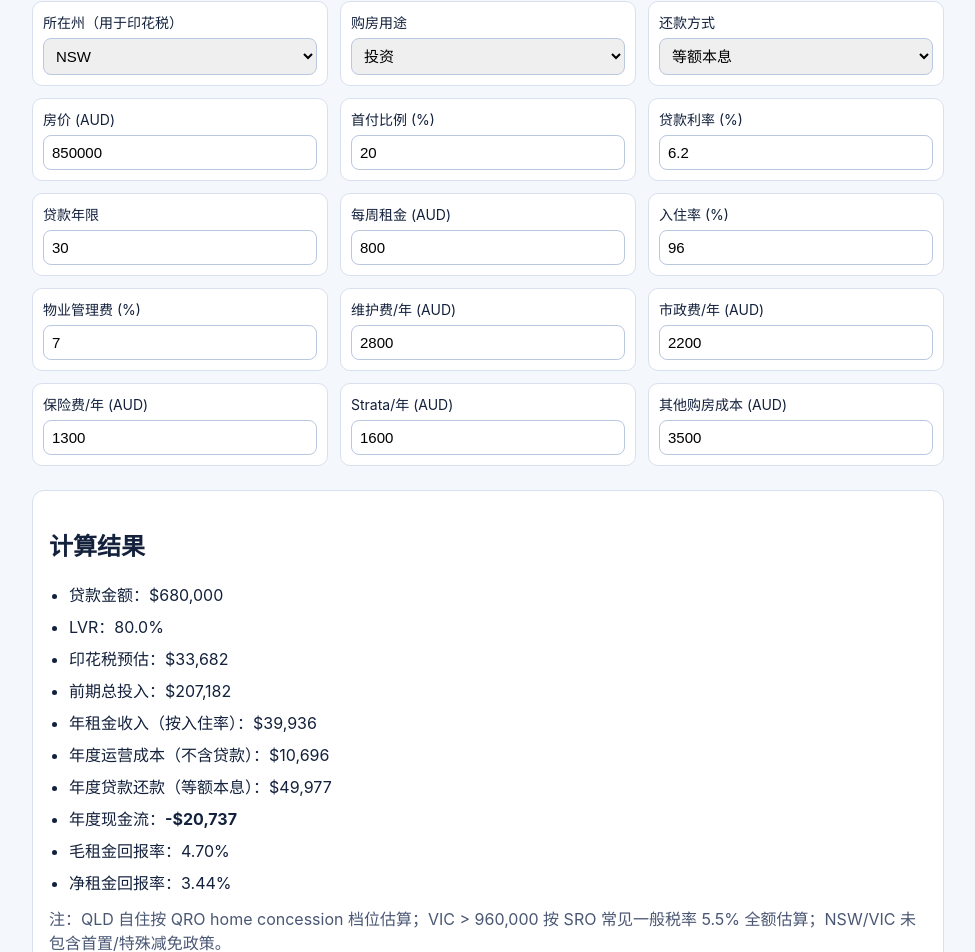
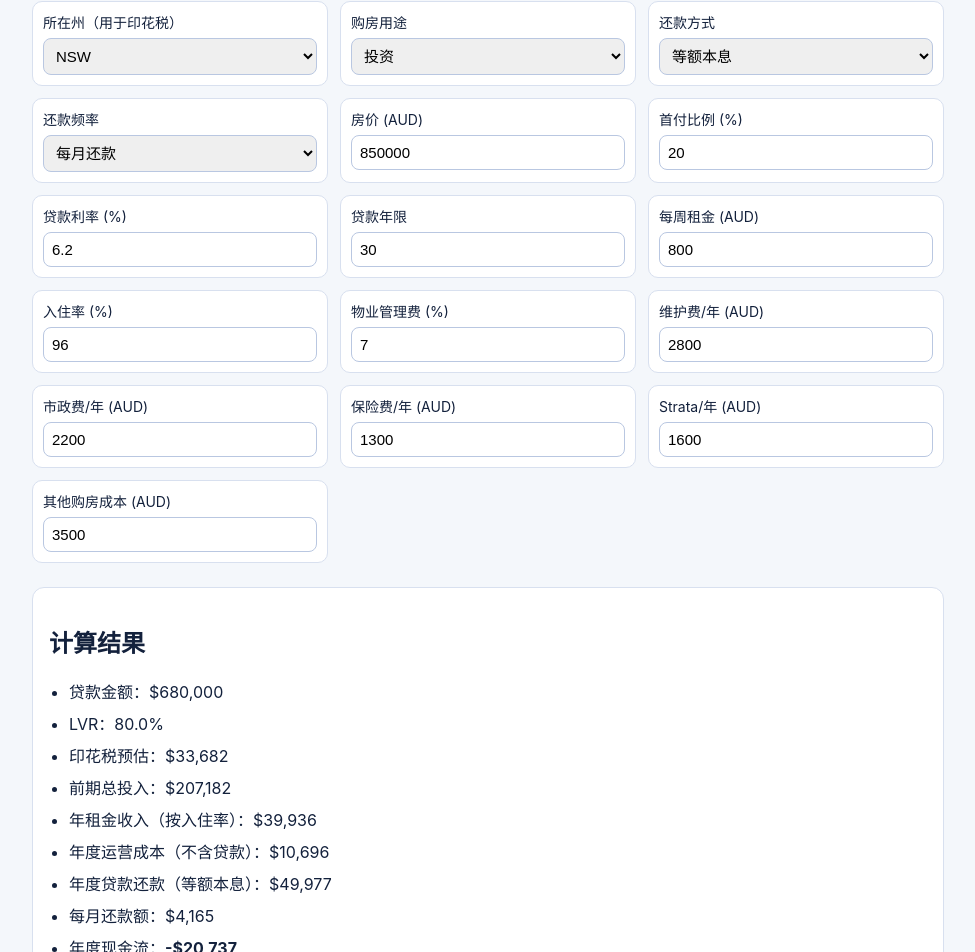
Before and after one commit to JacobZ87/AUPI, a Next.js app: page / in a window 1280 px wide. Shown: the part 150-1102 px from the top of the page, without its empty margins (152-1127 px from the left). Built offline with nearby package versions, Linux system fonts and the light colour scheme.

Commit message:
feat: add weekly/fortnightly/monthly repayment frequency

```diff
--- a/app/page.tsx
+++ b/app/page.tsx
@@ -5,6 +5,7 @@ import { useMemo, useState } from 'react';
 type State = 'NSW' | 'VIC' | 'QLD';
 type PropertyUse = 'owner' | 'investor';
 type RepaymentType = 'principalInterest' | 'interestOnly';
+type RepaymentFrequency = 'weekly' | 'fortnightly' | 'monthly';
 
 const currency = new Intl.NumberFormat('en-AU', {
   style: 'currency',
@@ -106,6 +107,7 @@ export default function HomePage() {
   const [state, setState] = useState<State>('NSW');
   const [propertyUse, setPropertyUse] = useState<PropertyUse>('investor');
   const [repaymentType, setRepaymentType] = useState<RepaymentType>('principalInterest');
+  const [repaymentFrequency, setRepaymentFrequency] = useState<RepaymentFrequency>('monthly');
 
   const result = useMemo(() => {
     const deposit = purchasePrice * (depositPct / 100);
@@ -124,6 +126,9 @@ export default function HomePage() {
         : annualPrincipalInterestRepayment(loan, interestRate, loanTermYears);
     const annualCashflow = grossRent - totalExpenses - annualMortgage;
 
+    const periodsPerYear = repaymentFrequency === 'weekly' ? 52 : repaymentFrequency === 'fortnightly' ? 26 : 12;
+    const periodRepayment = annualMortgage / periodsPerYear;
+
     const grossYieldPct = purchasePrice > 0 ? (grossRent / purchasePrice) * 100 : 0;
     const netYieldPct = purchasePrice > 0 ? ((grossRent - totalExpenses) / purchasePrice) * 100 : 0;
     const lvrPct = purchasePrice > 0 ? (loan / purchasePrice) * 100 : 0;
@@ -141,7 +146,10 @@ export default function HomePage() {
       grossYieldPct,
       netYieldPct,
       lvrPct,
-      repaymentTypeLabel: repaymentType === 'interestOnly' ? '只还利息' : '等额本息'
+      repaymentTypeLabel: repaymentType === 'interestOnly' ? '只还利息' : '等额本息',
+      repaymentFrequencyLabel:
+        repaymentFrequency === 'weekly' ? '每周' : repaymentFrequency === 'fortnightly' ? '每两周' : '每月',
+      periodRepayment
     };
   }, [
     purchasePrice,
@@ -158,7 +166,8 @@ export default function HomePage() {
     otherBuyingCosts,
     state,
     propertyUse,
-    repaymentType
+    repaymentType,
+    repaymentFrequency
   ]);
 
   return (
@@ -190,6 +199,16 @@ export default function HomePage() {
           <select value={repaymentType} onChange={(e) => setRepaymentType(e.target.value as RepaymentType)}>
             <option value="principalInterest">等额本息</option>
             <option value="interestOnly">只还利息</option>
+          </select>
+        </label>
+
+
+        <label>
+          还款频率
+          <select value={repaymentFrequency} onChange={(e) => setRepaymentFrequency(e.target.value as RepaymentFrequency)}>
+            <option value="weekly">每周还款</option>
+            <option value="fortnightly">每两周还款</option>
+            <option value="monthly">每月还款</option>
           </select>
         </label>
 
@@ -265,6 +284,7 @@ export default function HomePage() {
           <li>年租金收入（按入住率）：{currency.format(result.grossRent)}</li>
           <li>年度运营成本（不含贷款）：{currency.format(result.totalExpenses)}</li>
           <li>年度贷款还款（{result.repaymentTypeLabel}）：{currency.format(result.annualMortgage)}</li>
+          <li>{result.repaymentFrequencyLabel}还款额：{currency.format(result.periodRepayment)}</li>
           <li>年度现金流：<strong>{currency.format(result.annualCashflow)}</strong></li>
           <li>毛租金回报率：{result.grossYieldPct.toFixed(2)}%</li>
           <li>净租金回报率：{result.netYieldPct.toFixed(2)}%</li>
```
